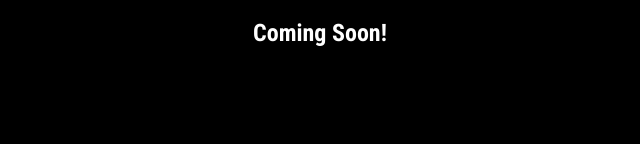
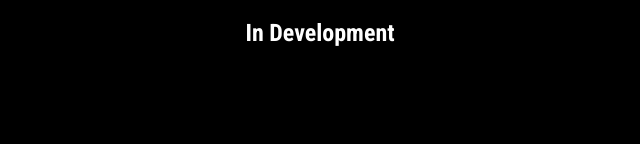
Before and after one commit to Stonger44/studiotwofours, a website: page index.html in a window 1280 px wide. Shown: the part 808-952 px from the top of the page, 320-960 px from the left. Drawn offline with Linux system fonts and the light colour scheme.

Commit message:
Update index.html

```diff
--- a/index.html
+++ b/index.html
@@ -104,7 +104,7 @@
     <!-- Projects placeholder -->
     <div class="font-roboto-condensed text-center m-16">
       <h1 class="text-5xl mb-5">GAMES</h1>
-      <p class="text-2xl">Coming Soon!</p>
+      <p class="text-2xl">In Development</p>
     </div>
 
     </div>
```
